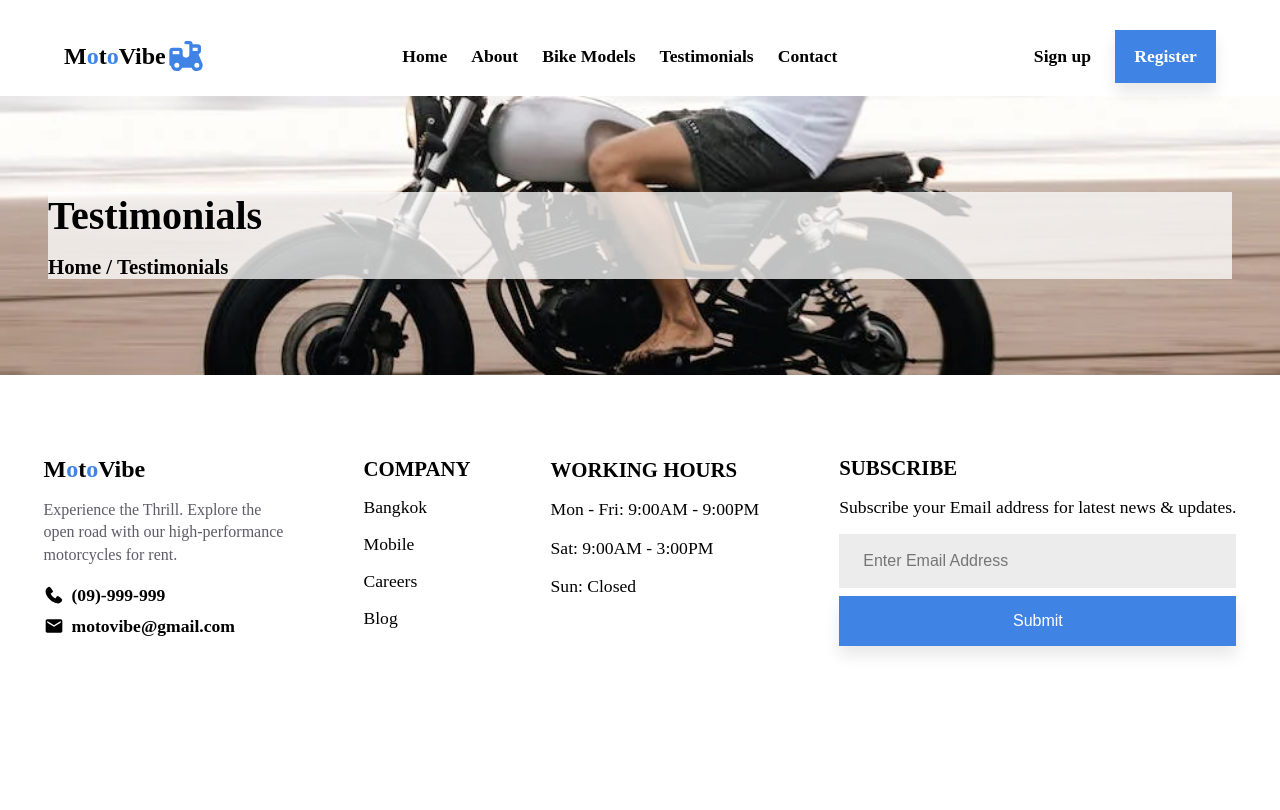
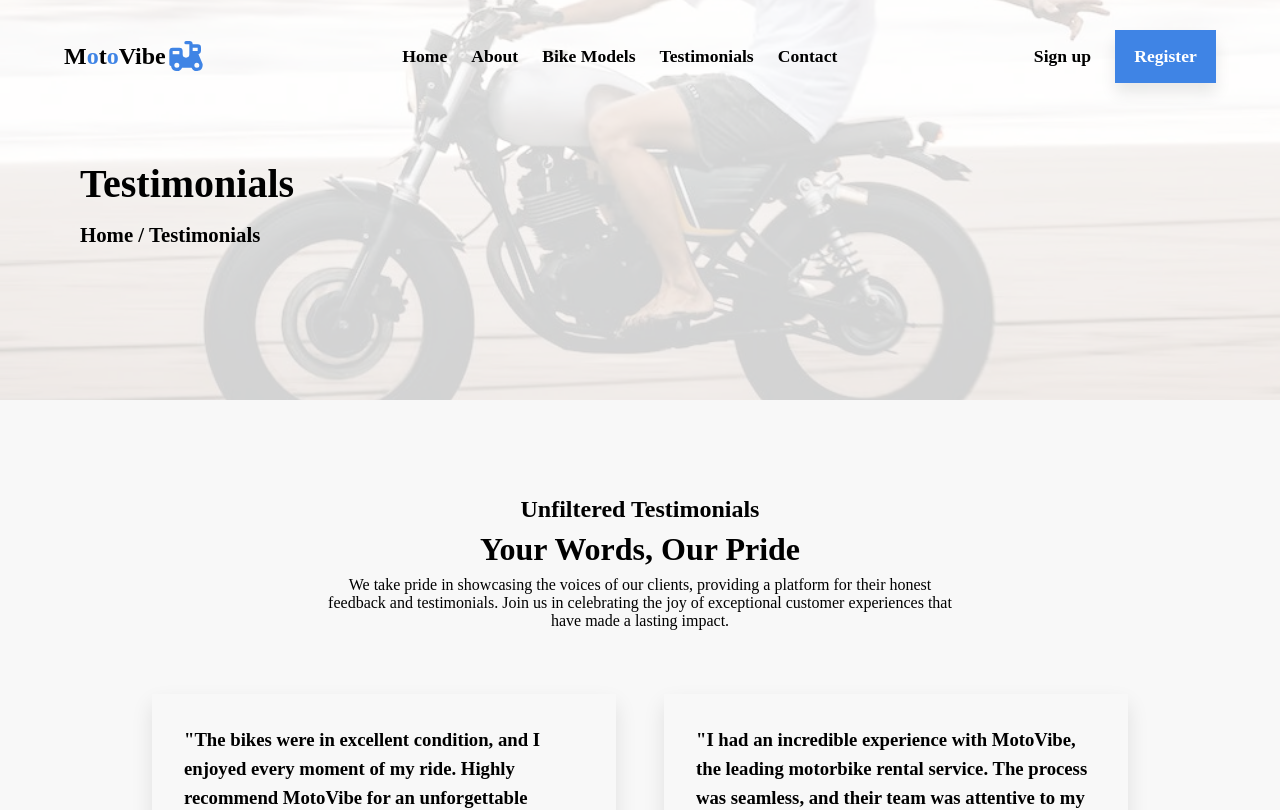
Before and after one commit to OnigiriKing/moto-vibe, a React (Create React App) app: page /Reviews in a window 1280 px wide. Shown: the top 810 px of the page. Built offline with nearby package versions, Linux system fonts and the light colour scheme.

Commit message:
Testimonials page ready

```diff
--- a/src/pages/testimonialsPage/Testimonials.jsx
+++ b/src/pages/testimonialsPage/Testimonials.jsx
@@ -1,10 +1,12 @@
 import AllPagesStart from "../navBar/AllPagesStart"
+import Reviews from "../homePage/components/Reviews"
 
 export default function Testimonials() {
 
     return (
       <div id="testimonials-page">
         <AllPagesStart page="Testimonials" />
+        <Reviews />
       </div>
     );
 }
--- a/src/styles/homeStyle/_homeStyle.scss
+++ b/src/styles/homeStyle/_homeStyle.scss
@@ -11,6 +11,7 @@
   position: relative;
   width: 100%;
   z-index: 1;
+  padding: 4rem 0;
 
   h3 {
     font-size: $h3-size;
--- a/src/styles/navBarStyle/_navBar.scss
+++ b/src/styles/navBarStyle/_navBar.scss
@@ -7,8 +7,9 @@
   justify-content: center;
   height: 5rem;
   margin-top: 1rem;
-  position: relative;
-  z-index: 1;
+  position: absolute;
+  z-index: 2;
+  width: 100%;
 
   a {
     font-size: $h4-size;
@@ -71,7 +72,7 @@
 
 #all-pages-start-screen {
   width: 100%;
-  padding: 6rem 0;
+  height: 50vh;
   display: flex;
   justify-content: center;
   position: relative;
@@ -82,12 +83,15 @@
 }
 
 .all-pages-start-wrapper {
-  background-color: #ffffffbe;
+  background-color: #ffffffd2;
   display: flex;
   width: 100%;
-  max-width: 75rem;
   display: flex;
-  margin: 0 3rem;
+  padding-top: 10rem;
+
+  .all-pages-start-text {
+
+    margin: 0 5rem;
 
   h1 {
     font-size: $h1-size;
@@ -100,5 +104,7 @@
     a:hover {
       color: $primColor;
     }
+
+  }
   }
 }
```
Also changed, not shown: src/dist/style.css, 1 other file (tests, documents, lock files or other folders).
